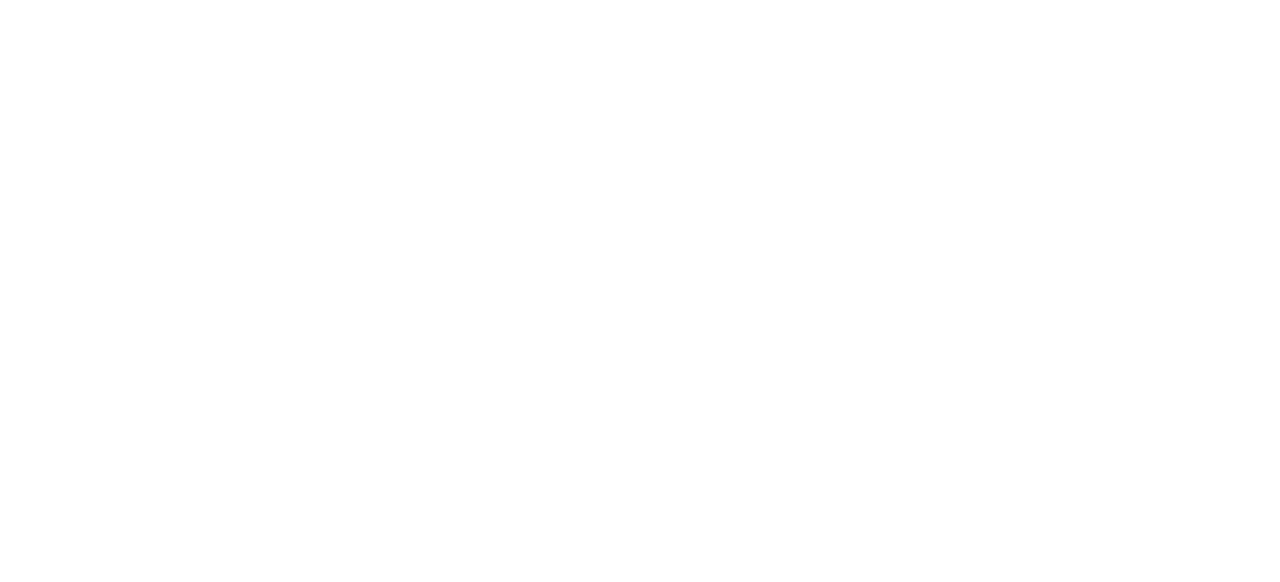
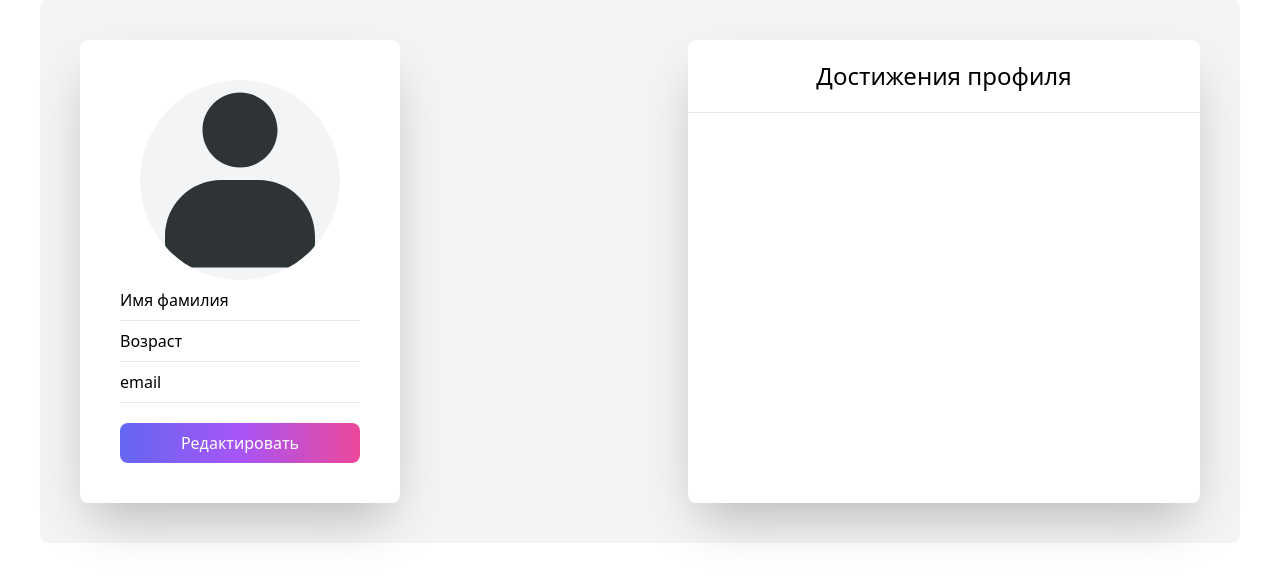
Before and after one commit to npmmew/GiperLine, a React (Create React App) app: page /profile in a window 1280 px wide. Before the commit this address had no page. Shown: the top 582 px of the page. Built offline with nearby package versions, Linux system fonts and the light colour scheme.

Commit message:
Создание личного профиля

```diff
--- a/src/App.js
+++ b/src/App.js
@@ -2,6 +2,7 @@
 
 import HomePage from './pages/HomePage/HomePage'
 import LoginPage from './pages/LoginPage/LoginPage'
+import ProfilePage from './pages/ProfilePage/ProfilePage'
 
 function App() {
   return (
@@ -10,6 +11,7 @@
         <Routes>
           <Route path="/"  element={<HomePage/>}/>
           <Route path="/login"  element={<LoginPage/>}/>
+          <Route path="/profile"  element={<ProfilePage/>}/>
         </Routes>
       </BrowserRouter>
     </div>
--- /dev/null
+++ b/src/components/Profile.jsx
@@ -0,0 +1,21 @@
+import avatar from '../assets/avatar.svg'
+
+function Profle() {
+  return (
+    <div className="profile__personal w-[20rem] bg-white p-10 rounded-lg shadow-2xl leading-10">
+        <img src={avatar} alt="Фото профиля" width={200} height={200} className='mx-auto bg-gray-100 rounded-full'/>
+        <div className="full-name border-b-[1px]">
+            <p>Имя фамилия</p>
+        </div>
+        <div className="age border-b-[1px]">
+            <p>Возраст</p>
+        </div>
+        <div className="email border-b-[1px]">
+            <p>email</p>
+        </div>
+        <button className="mx-auto w-full rounded-lg bg-gradient-to-r from-indigo-500 via-purple-500 to-pink-500 text-white mt-5">Редактировать</button>
+    </div>
+  );
+}
+
+export default Profle;
--- /dev/null
+++ b/src/components/ProfileProgress.jsx
@@ -0,0 +1,11 @@
+import avatar from '../assets/avatar.svg'
+
+function Profle() {
+  return (
+   <div className='w-[32rem] bg-white rounded-lg shadow-2xl'>
+    <h1 className='border-b-[1px] text-center p-5 text-2xl font-medium'>Достижения профиля</h1>
+   </div>
+  );
+}
+
+export default Profle;
--- /dev/null
+++ b/src/pages/ProfilePage/ProfilePage.jsx
@@ -0,0 +1,13 @@
+import Profile from '../../components/Profile'
+import ProfileProgress from '../../components/ProfileProgress'
+
+function ProfilePage() {
+  return (
+    <div className='container flex p-10 bg-gray-100 rounded-lg justify-between'>
+        <Profile/>
+        <ProfileProgress/>
+    </div>
+  );
+}
+
+export default ProfilePage;
```
Also changed, not shown: src/assets/avatar.svg (added).
